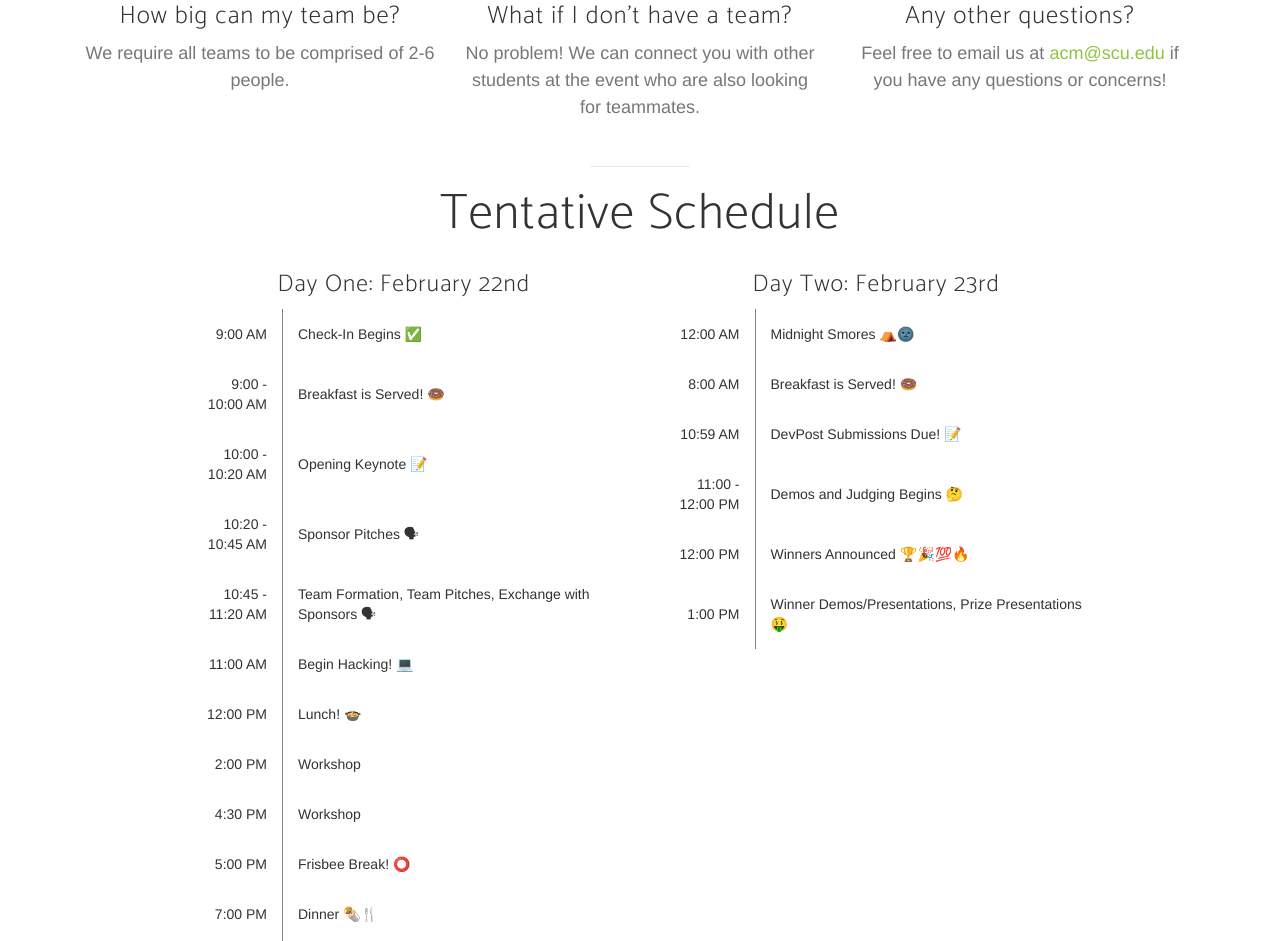
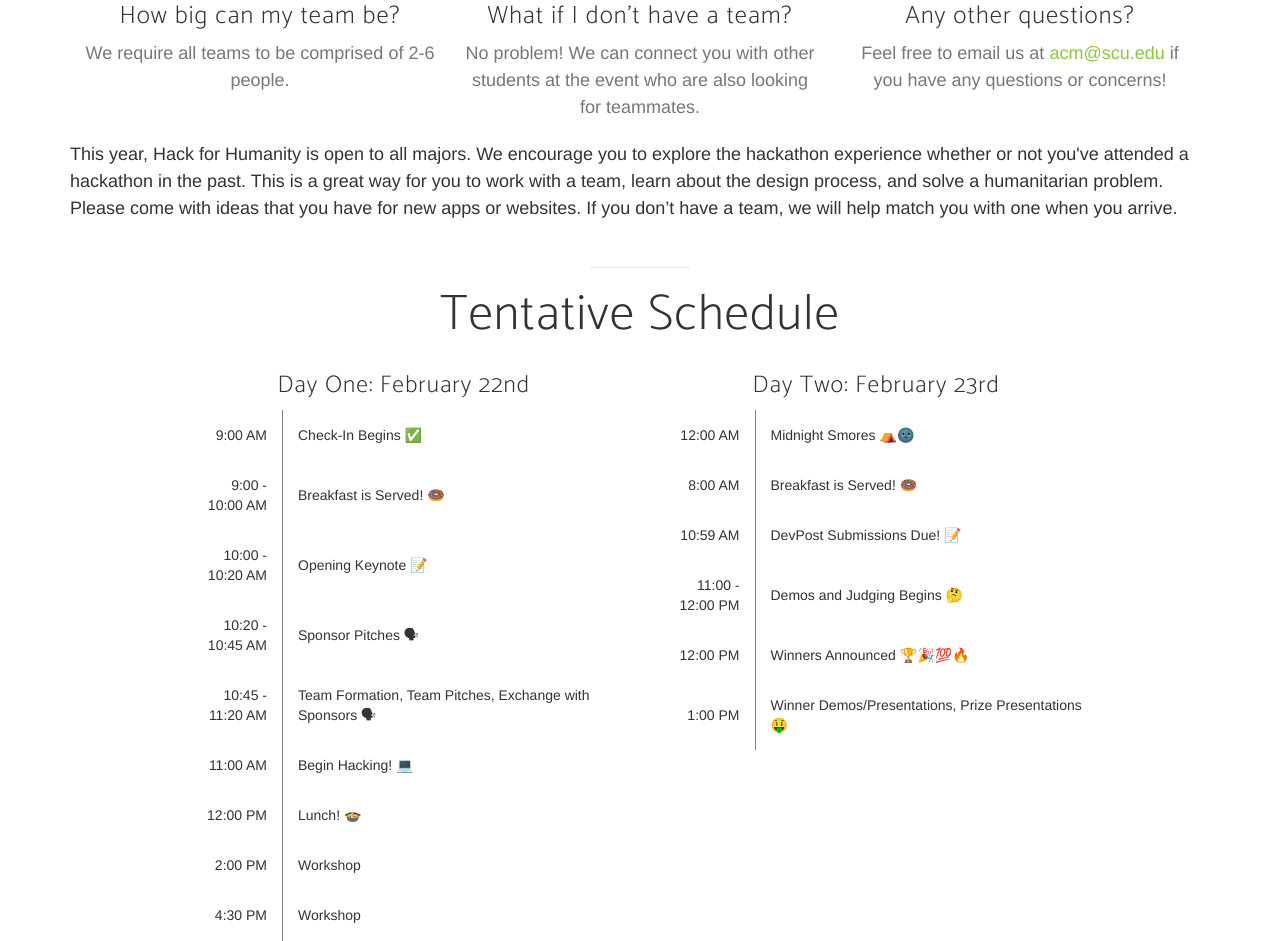
Before and after one commit to SCUACM/SCUACM.github.io, a plain HTML site: page index.html in a window 1280 px wide. Shown: the part 1240-2181 px from the top of the page. Drawn offline with nearby package versions, Linux system fonts and the light colour scheme; a web font is replaced by a local one.

Commit message:
Add statement about inclusion of diverse majors

```diff
--- a/index.html
+++ b/index.html
@@ -164,6 +164,10 @@
 							</div>
 						</div>
 					</div>
+					<p>
+					This year, Hack for Humanity is open to all majors. We encourage you to explore the hackathon experience whether or not you've attended a hackathon in the past. This is a great way for you to work with a team, learn about the design process, and solve a humanitarian problem. Please come with ideas that you have for new apps or websites. If you don’t have a team, we will help match you with one when you arrive.
+
+					</p>
 				</div>
 			</div>
 			<hr>
```
